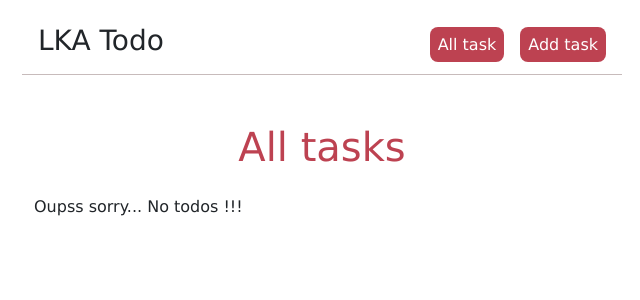
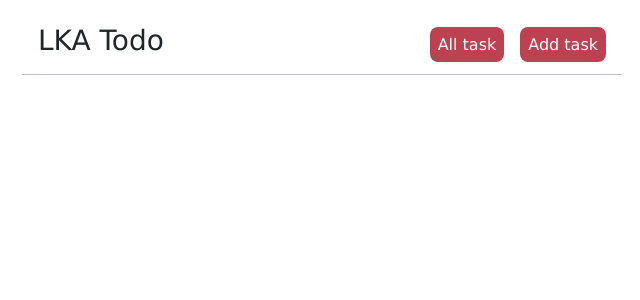
Before and after one commit to Alkaly02/lka-todo, a React (Create React App) app: page / in a window 1280 px wide. Shown: the top 300 px of the page, without its empty margins (318-958 px from the left). Built offline with nearby package versions, Linux system fonts and the light colour scheme; the HTML template or start-up script is replaced by a standard one.

Commit message:
modify the navbar

```diff
--- a/src/App.js
+++ b/src/App.js
@@ -16,7 +16,7 @@ function App() {
       <BrowserRouter>
         <Navbar />
         <Routes>
-          <Route path='/' element={<AllTask todos={todos} setTodos={setTodos} />} />
+          <Route path='/lka-todo' element={<AllTask todos={todos} setTodos={setTodos} />} />
           <Route path='create' element={<AddTask
                                           taskTitle={taskTitle}
                                           setTaskTitle={setTaskTitle}
--- a/src/components/Navbar.js
+++ b/src/components/Navbar.js
@@ -5,7 +5,7 @@ const Navbar = () => {
         <nav className="navbar mt-3 px-3 mb-5">
             <h3>LKA Todo</h3>
             <div className="links">
-                <Link to="/" className="m-2 p-2">All task</Link>
+                <Link to="/lka-todo" className="m-2 p-2">All task</Link>
                 <Link to="/create" className="ms-2 p-2">Add task</Link>
             </div>
         </nav>
```
